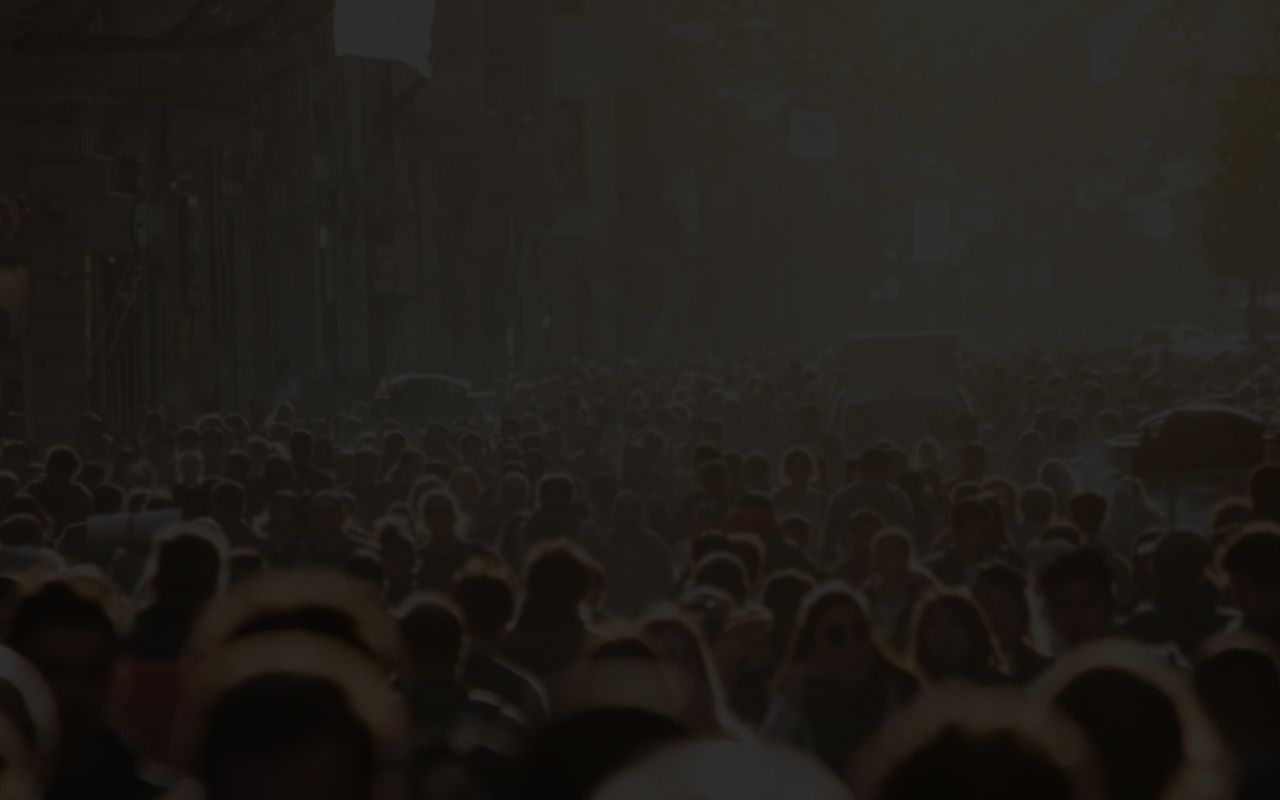
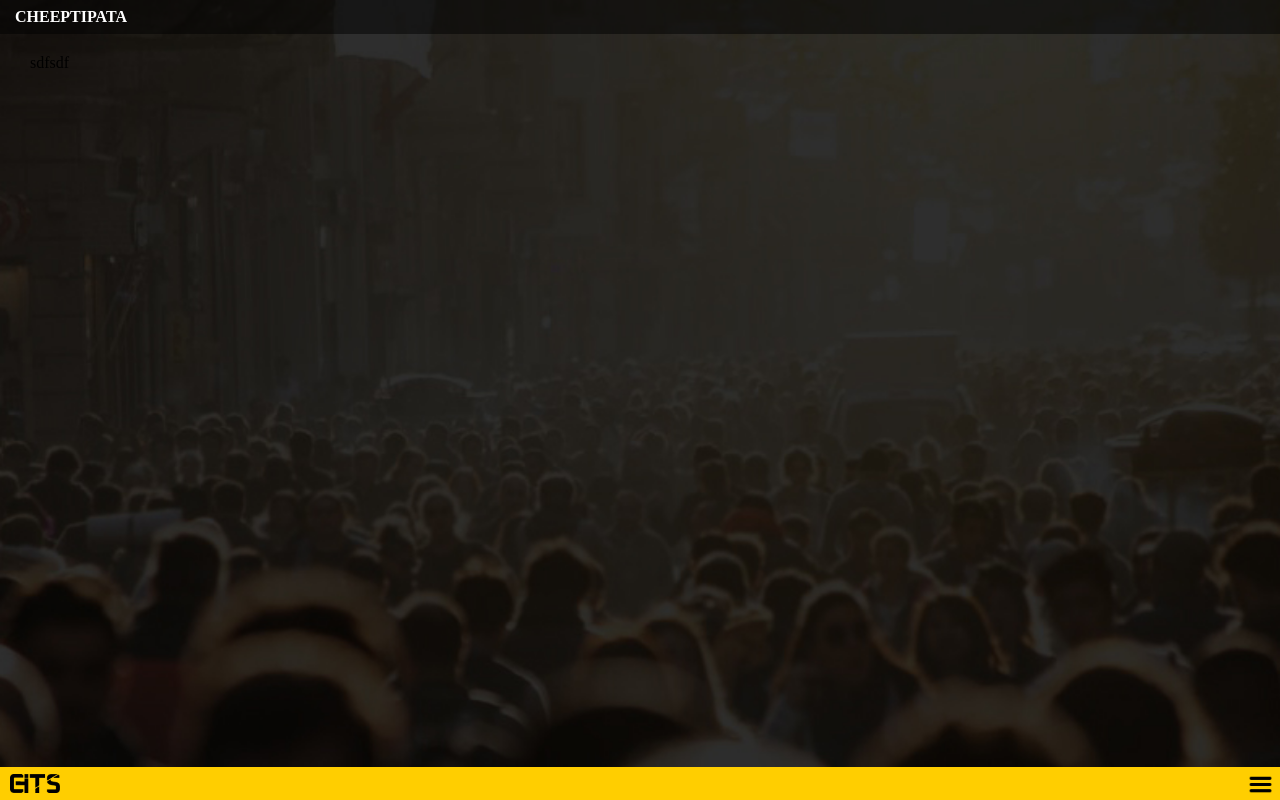
Before and after one commit to pamarthidurgarao/chit-ui, a React (Create React App) app: page /cheeptipata in a window 1280 px wide. Built offline with nearby package versions, Linux system fonts and the light colour scheme.

Commit message:
layout implementation

```diff
--- a/src/App.tsx
+++ b/src/App.tsx
@@ -16,6 +16,7 @@ import Home from './pages/Home';
 import Welcome from './pages/Welcome';
 import SignIn from './pages/signin';
 import SignUp from './pages/signup';
+import Cheeptipata from './pages/Cheeptipata';
 
 /* Core CSS required for Ionic components to work properly */
 import '@ionic/react/css/core.css';
@@ -44,6 +45,7 @@ const App: React.FC = () => {
       <Route path="/signin" component={SignIn} exact={true} />
       <Route path="/signup" component={SignUp} exact={true} />
       <Route path="/home" component={Home} exact={true} />
+      <Route path="/cheeptipata" component={Cheeptipata} exact={true} />
     </Switch>
   );
   return (
@@ -57,4 +59,21 @@ const App: React.FC = () => {
   )
 }
 
-export default App;
+const mapStateToProps = (state: any) => {
+  return {
+
+  };
+};
+
+const mapDispatchToProps = (dispatch: any) => {
+  return {
+
+  };
+};
+
+export default withRouter(
+  connect(
+    mapStateToProps,
+    mapDispatchToProps
+  )(App)
+);
--- a/src/components/footer.tsx
+++ b/src/components/footer.tsx
@@ -1,14 +1,64 @@
-import React from 'react';
+import React, { Component } from "react";
+import { connect } from "react-redux";
+import { Link } from "react-router-dom";
+import { IonHeader, IonPage, IonToolbar, IonTitle, IonContent, withIonLifeCycle } from '@ionic/react';
 import logo from '../assets/images/logo2.png';
+import menu from '../assets/images/menu.png';
 
-interface ContainerProps { }
+class Footer extends React.Component {
 
-const Footer: React.FC<ContainerProps> = () => {
-  return (
-    <footer>
-      <img src={logo} className="content-logo" />
-    </footer>
-  );
+  ionViewWillEnter() {
+    // console.log('ionViewWillEnter event fired')
+  }
+
+  ionViewWillLeave() {
+    // console.log('ionViewWillLeave event fired')
+  }
+
+  ionViewDidEnter() {
+    // console.log('ionViewDidEnter event fired')
+  }
+
+  ionViewDidLeave() {
+    // console.log('ionViewDidLeave event fired')
+  }
+
+  componentDidMount() {
+    // console.log('sdfsdf');
+  }
+  render() {
+    return (
+      <footer>
+        <img src={logo} className="content-logo" />
+        <span className="menuicon"><img src={menu} />
+
+          <div className="menuList">
+            <ul>
+              <li><a>Home</a></li>
+              <li><Link to="/cheeptipata">Cheeptipata</Link></li>
+              <li><a>Reports</a></li>
+              <li><a>Profile</a></li>
+              <li><a>Logout</a></li>
+            </ul>
+          </div></span>
+      </footer>
+    );
+  }
+}
+
+const mapStateToProps = (state: any) => {
+  return {
+
+  };
 };
 
-export default Footer;
+const mapDispatchToProps = (dispatch: any) => {
+  return {
+
+  };
+};
+
+export default withIonLifeCycle(connect(
+  mapStateToProps,
+  mapDispatchToProps
+)(Footer));
--- /dev/null
+++ b/src/pages/Cheeptipata.tsx
@@ -0,0 +1,57 @@
+import React, { Component } from "react";
+import { connect } from "react-redux";
+import { IonHeader, IonPage, IonToolbar, IonTitle, IonContent, withIonLifeCycle } from '@ionic/react';
+import Footer from '../components/footer';
+
+class Cheeptipata extends React.Component {
+
+    ionViewWillEnter() {
+        // console.log('ionViewWillEnter event fired')
+    }
+
+    ionViewWillLeave() {
+        // console.log('ionViewWillLeave event fired')
+    }
+
+    ionViewDidEnter() {
+        // console.log('ionViewDidEnter event fired')
+    }
+
+    ionViewDidLeave() {
+        // console.log('ionViewDidLeave event fired')
+    }
+
+    componentDidMount() {
+        // console.log('sdfsdf');
+    }
+    render() {
+        return (
+            <section>
+                <div className="content">
+                    <div className="title-block">
+                        CHEEPTIPATA
+        </div>
+                    <div className="content">sdfsdf</div>
+                </div>
+                <Footer />
+            </section>
+        );
+    }
+}
+
+const mapStateToProps = (state: any) => {
+    return {
+
+    };
+};
+
+const mapDispatchToProps = (dispatch: any) => {
+    return {
+
+    };
+};
+
+export default withIonLifeCycle(connect(
+    mapStateToProps,
+    mapDispatchToProps
+)(Cheeptipata));
--- a/src/pages/Home.tsx
+++ b/src/pages/Home.tsx
@@ -1,6 +1,7 @@
 import { IonContent, IonHeader, IonPage, IonTitle, IonToolbar } from '@ionic/react';
 import React from 'react';
 import './Home.css';
+import { connect } from "react-redux";
 import Footer from '../components/footer';
 
 const Home: React.FC = () => {
@@ -16,4 +17,16 @@ const Home: React.FC = () => {
   );
 };
 
+const mapStateToProps = () => {
+  return {
+
+  };
+};
+
+const mapDispatchToProps = () => {
+  return {
+
+  };
+};
+
 export default Home;
--- /dev/null
+++ b/src/shared/constants.tsx
@@ -0,0 +1 @@
+export const URL = "https://chit-services.herokuapp.com/chit/user/5e9c17036bf4e37664eba7a6";
--- a/src/theme/variables.css
+++ b/src/theme/variables.css
@@ -324,6 +324,8 @@ footer{
 }
 .content{
   padding: 12px 15px;
+  position: relative;
+  top: 15px;
 }
 .content-logo{
       max-width: 50px;
@@ -343,3 +345,59 @@ footer{
     font-size: 16px;
     font-weight: 600;
 }
+.menuicon{
+   width: 40px;
+    position: absolute;
+    right: 0;
+    top: 0;
+    cursor: pointer;
+    padding: 0;
+    text-align: center;
+    height: 34px;
+    display: flex;
+    align-items: center;
+    justify-content: center;
+}
+.menuicon img{
+width: 25px;
+height: auto;
+}
+.menuList{
+        position: absolute;
+    bottom: 35px;
+    right: -5px;
+    background: #ffce00;
+    width: 200px;
+    border-bottom: 1px solid #000;
+}
+.menuList ul{
+  list-style: none;
+  padding: 0;
+  margin: 0;
+}
+.menuList ul li{
+  display: block;
+  text-align: left;
+}
+.menuList ul li a{
+  display: block;
+  padding: 5px 10px;
+  color: #000;
+  font-weight: 700;
+  text-decoration: none;
+  border-bottom: 1px solid rgba(0, 0, 0, .1);
+}
+.menuList ul li:last-child a{
+border-width: 0;
+}
+.menuList ul li a:hover{
+  background: #000;
+color: #fff;
+text-decoration: none;
+}
+.menuicon .menuList{
+  display: none;
+}
+.menuicon:hover .menuList{
+  display: block;
+}
```
Also changed, not shown: src/assets/images/menu.png (added), src/store/actions/actionTypes.tsx (added), src/store/actions/cheeptipata.tsx (added), src/store/reducers/cheeptipata.tsx (added).
